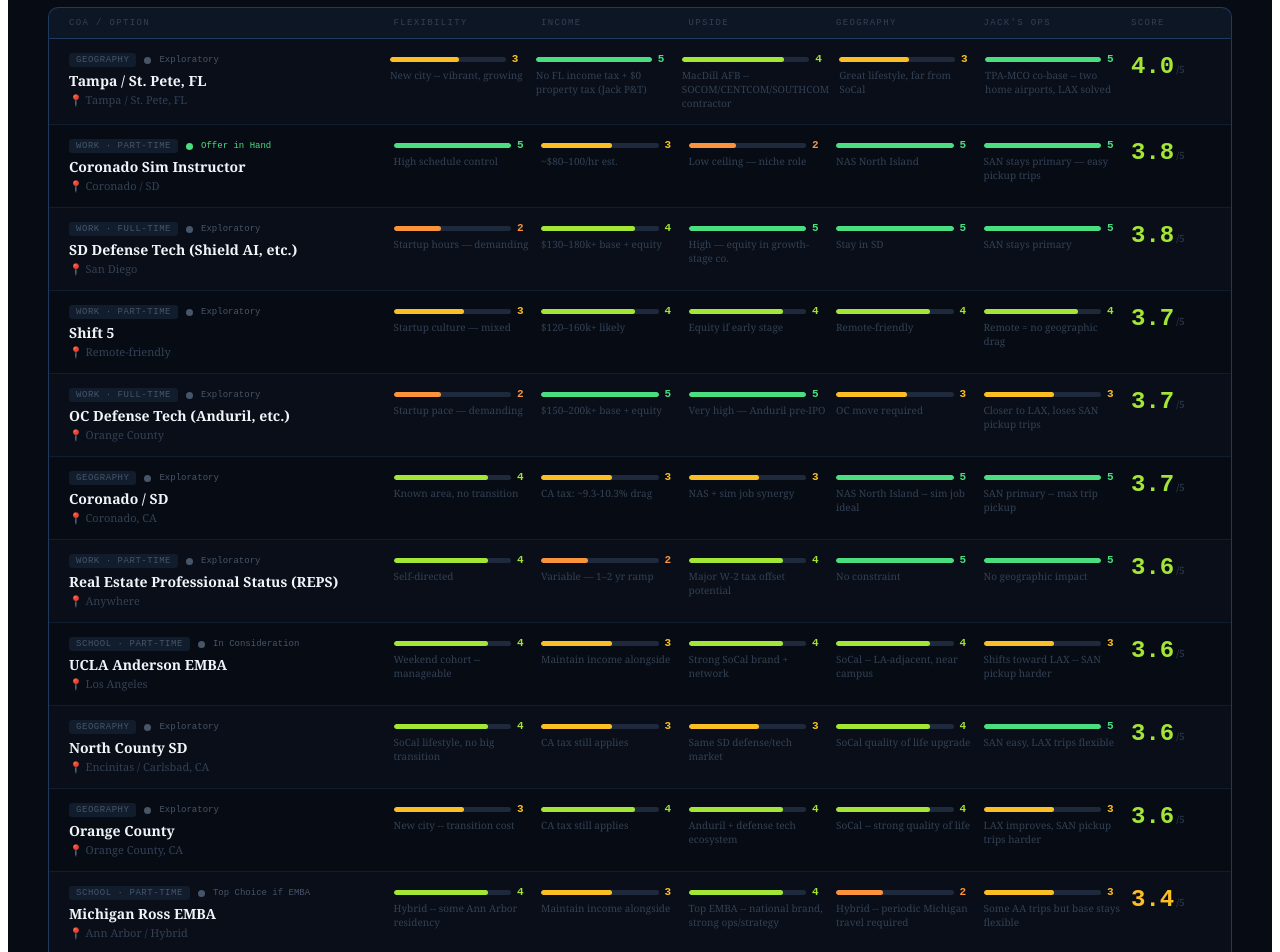
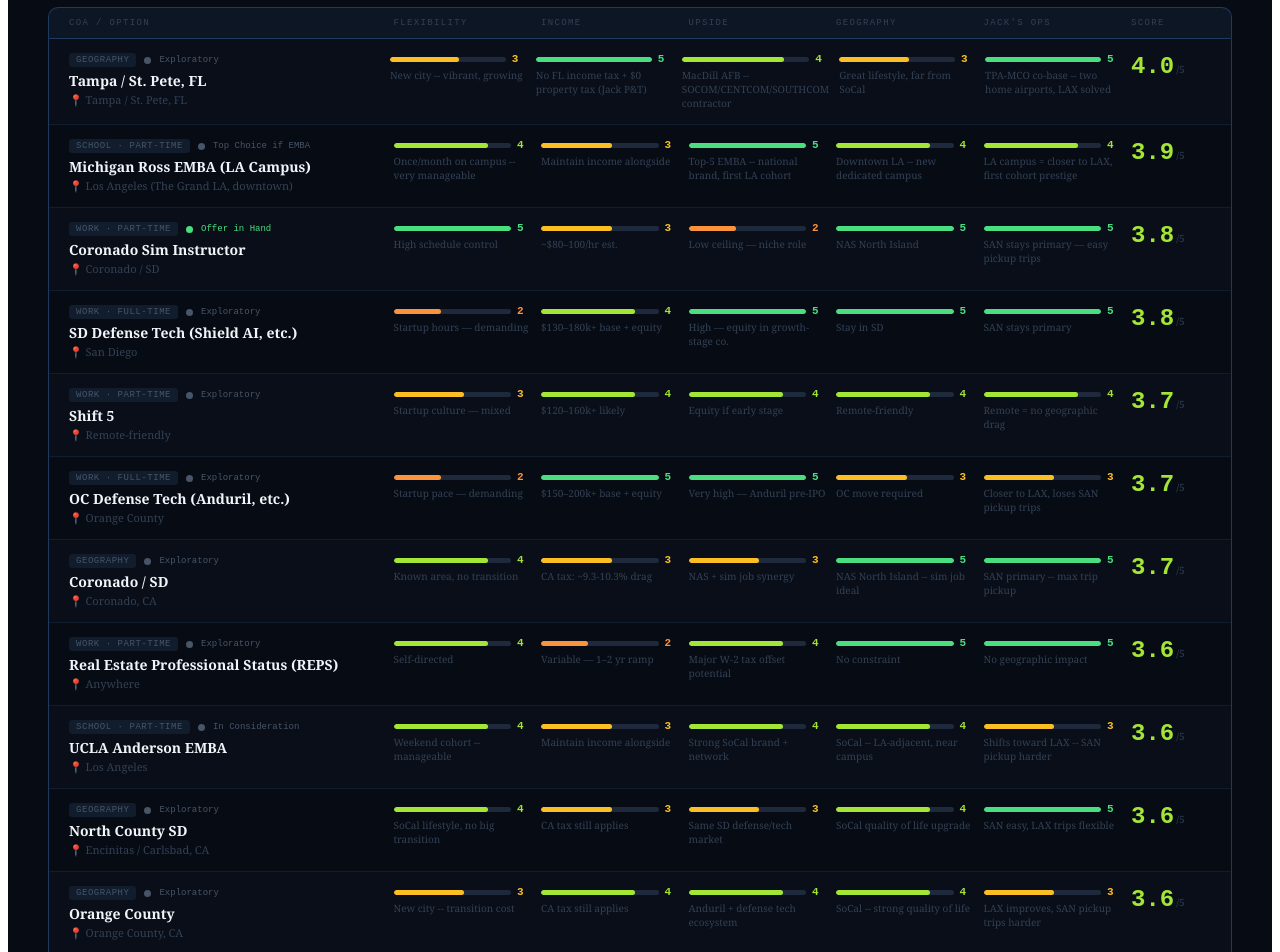
Before and after one commit to bigwiff1/nikki-coa-dev, a React (Create React App) app: page / in a window 1280 px wide. Shown: the part 360-1312 px from the top of the page. Built offline with nearby package versions, Linux system fonts and the light colour scheme.

Commit message:
Update App.js

```diff
--- a/src/App.js
+++ b/src/App.js
@@ -94,13 +94,13 @@
     synergies: [1, 4], conflicts: [5, 6, 10],
   },
   {
-    id: 10, category: "School · Part-Time", name: "Michigan Ross EMBA",
-    status: "Top Choice if EMBA", geo: "Ann Arbor / Hybrid",
-    flexScore: 4, incomeScore: 3, upsideScore: 4, geoScore: 2, jackScore: 3,
-    incomeNote: "Maintain income alongside", flexNote: "Hybrid -- some Ann Arbor residency",
-    upsideNote: "Top EMBA -- national brand, strong ops/strategy", geoNote: "Hybrid -- periodic Michigan travel required",
-    jackNote: "Some AA trips but base stays flexible",
-    notes: "Chosen school IF Nikki does an EMBA. Decision is between Ross, UCLA, or no MBA. Ross wins on national brand and program strength. Hybrid format means no full relocation. Ann Arbor residency trips are manageable. GI Bill applies. Key question: is the MBA worth the time and cost given the sim job + childcare reality?",
+    id: 10, category: "School · Part-Time", name: "Michigan Ross EMBA (LA Campus)",
+    status: "Top Choice if EMBA", geo: "Los Angeles (The Grand LA, downtown)",
+    flexScore: 4, incomeScore: 3, upsideScore: 5, geoScore: 4, jackScore: 4,
+    incomeNote: "Maintain income alongside", flexNote: "Once/month on campus -- very manageable",
+    upsideNote: "Top-5 EMBA -- national brand, first LA cohort", geoNote: "Downtown LA -- new dedicated campus",
+    jackNote: "LA campus = closer to LAX, first cohort prestige",
+    notes: "First cohort at the new dedicated Ross LA campus (The Grand LA, downtown). Once a month on campus, 21 months total, starts August 2026. Same curriculum and faculty as Ann Arbor. Only two joint residency trips to Ann Arbor required for the entire program. 20-25 hrs/wk study time outside class. GI Bill applies. First cohort = unique network opportunity. Key question: is the MBA ROI worth it given sim job essentially just covers childcare?",
     synergies: [1, 4], conflicts: [5, 6, 9],
   },
   {
@@ -408,7 +408,6 @@
 
 const TRACKS = [
   { id: "urgent",  label: "🔴 URGENT",       color: "#ef4444", y: 90  },
-  { id: "school_ft", label: "🎓 SCHOOL (FT)", color: "#7c3aed", y: 175 },
   { id: "emba",    label: "🎓 SCHOOL (PT)",   color: "#3b82f6", y: 265 },
   { id: "work",    label: "💼 WORK",          color: "#f59e0b", y: 360 },
   { id: "geo",     label: "📍 GEOGRAPHY",     color: "#a78bfa", y: 455 },
@@ -431,41 +430,11 @@
 
   // SCHOOL
   {
-    id: "stanford_decision",
-    track: "school_ft",
-    monthId: "apr2",
-    label: "Stanford GSB\nDecision",
-    sublabel: "Apr 2 — hear back\nFull-time MBA",
-    color: "#7c3aed",
-    border: "#c4b5fd",
-    width: 120,
-  },
-  {
-    id: "booth_decision",
-    track: "school_ft",
-    monthId: "apr",
-    label: "Booth\nDecision",
-    sublabel: "Apr 2 — hear back\nFull-time MBA",
-    color: "#6d28d9",
-    border: "#ddd6fe",
-    width: 110,
-  },
-  {
-    id: "emba_decision",
-    track: "emba",
-    monthId: "apr",
-    label: "UCLA / Ross\nDecision Arrives",
-    sublabel: "Ross = top choice if MBA\nUCLA still in consideration",
-    color: "#1d4ed8",
-    border: "#60a5fa",
-    width: 130,
-  },
-  {
     id: "emba_choose",
     track: "emba",
     monthId: "may",
-    label: "Decision:\nRoss, UCLA, or No MBA?",
-    sublabel: "3 paths: Ross EMBA,\nUCLA EMBA, or skip MBA",
+    label: "Ross EMBA\nor No MBA?",
+    sublabel: "Ross = top choice\nif doing EMBA",
     color: "#1e40af",
     border: "#93c5fd",
     width: 130,
@@ -623,8 +592,6 @@
 
 // arrows: [fromId, toId, label?]
 const ARROWS = [
-  ["stanford_decision", "emba_choose"],
-  ["booth_decision", "emba_choose"],
   ["emba_decision", "emba_choose"],
   ["emba_choose", "emba_start"],
   ["emba_choose", "work_decide"],   // school choice affects work path
```
